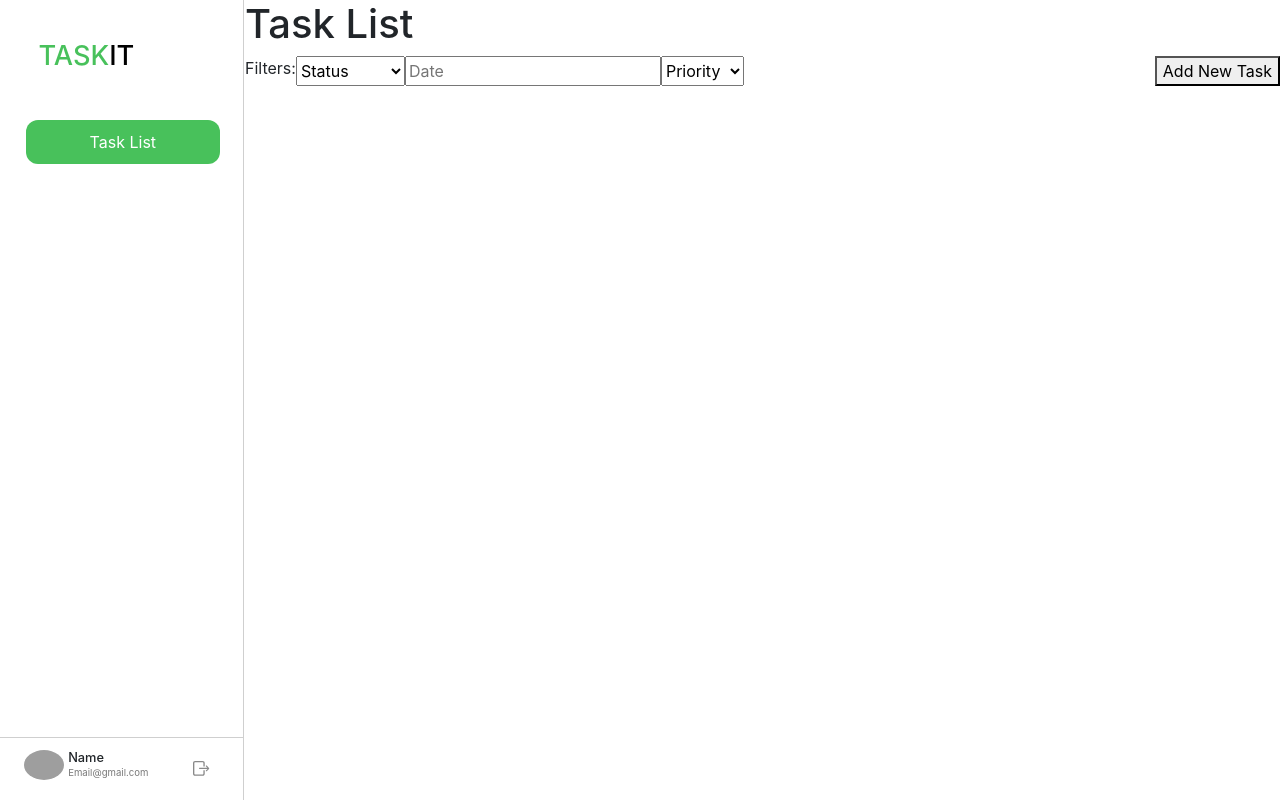
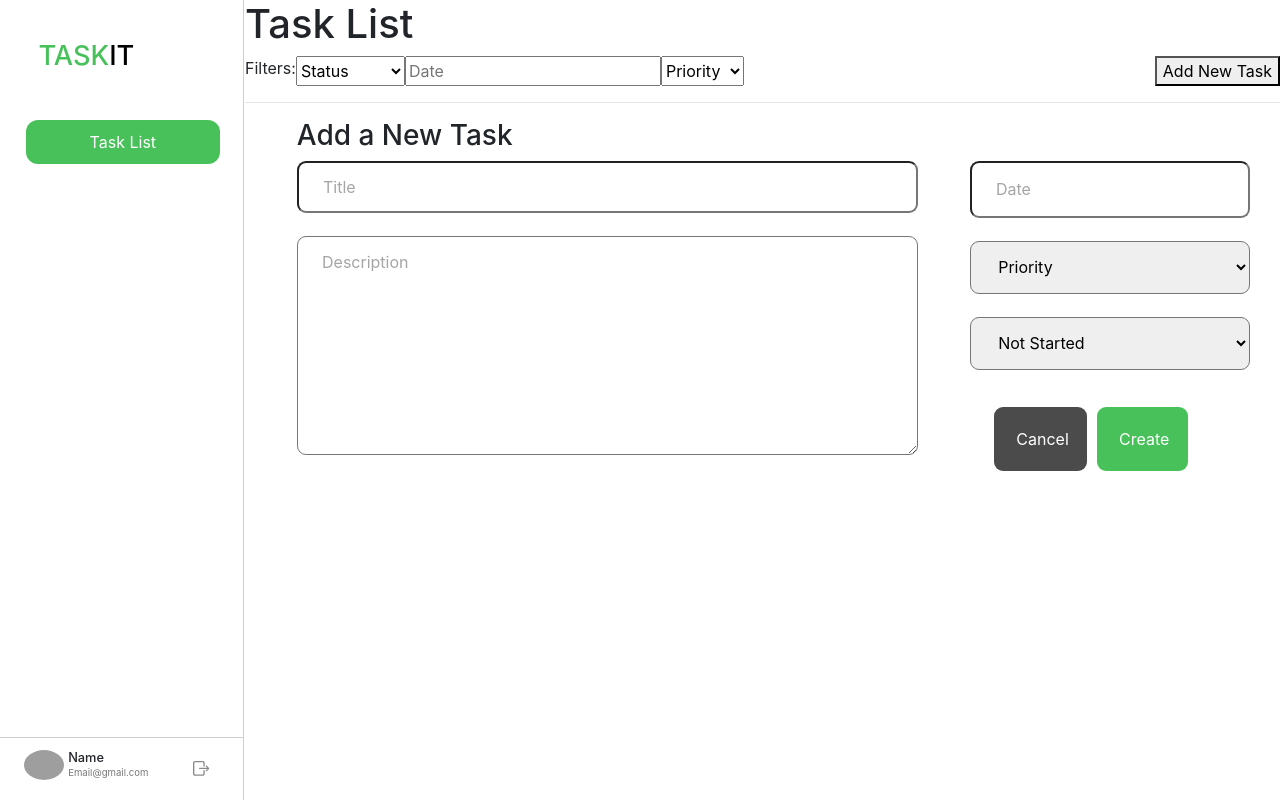
Before and after one commit to abem93/TaskIt-Project, an Angular app: page / in a window 1280 px wide. Built offline with nearby package versions, Linux system fonts and the light colour scheme; grey boxes are pictures that could not be loaded.

Commit message:
New Task Component Added

```diff
--- /dev/null
+++ b/src/app/task-list/new-task/new-task.component.css
@@ -0,0 +1,56 @@
+*{
+  border-radius: 9px;
+}
+::placeholder {
+  color: #A5A5A5;
+  opacity: 1;
+}
+select option:disabled{
+  color: red;
+}
+
+form{
+  display: flex;
+}
+h3{
+  margin-left: 5%;
+}
+.left-side{
+  display: flex;
+  flex-wrap: wrap;
+  flex-direction: column;
+  width: 60%;
+  margin: 0 5%;
+}
+.left-side *{
+  padding: 2%;
+  text-indent: 2%;
+  margin-bottom: 23px;
+}
+.right-side{
+  display: flex;
+  flex-wrap: wrap;
+  flex-direction: column;
+  width: 20%;
+}
+.right-side *{
+  padding: 7%;
+  text-indent: 4%;
+  margin-bottom: 23px;
+}
+
+/* .buttons{
+  display: flex;
+} */
+.buttons *{
+  border: none;
+  border-radius: 9px;
+  padding: 8%;
+  margin-right: 4%;
+  color: white;
+  background: #4B4B4B;;
+}
+
+#submitBtn{
+  background: #48C15B;
+}
--- /dev/null
+++ b/src/app/task-list/new-task/new-task.component.html
@@ -0,0 +1,31 @@
+<div>
+  <h3>Add a New Task</h3>
+  <form>
+    <div class="left-side">
+      <input type="text" name="title" id="title" placeholder="Title">
+      <textarea name="description" id="description" rows="8" placeholder="Description"></textarea>
+    </div>
+    <div class="right-side">
+      <input type="text" name="date" placeholder="Date" min="2000-01-01" max="2029-12-31" onfocus="this.type='date'" onblur="this.type='text'">
+      <select name="priority" id="priority">
+        <option value="" disabled selected>Priority</option>
+        <option value="low">Low</option>
+        <option value="medium">Medium</option>
+        <option value="high">High</option>
+      </select>
+      <select name="status" id="status">
+        <option value="" disabled select>Status</option>
+        <option value="notStarted">Not Started</option>
+        <option value="InProgress">In Progress</option>
+        <option value="completed">Completed</option>
+      </select>
+      <div class="buttons">
+        <button>Cancel</button>
+        <button id="submitBtn">Create</button>
+      </div>
+    </div>
+
+  </form>
+
+
+</div>
--- a/src/app/task-list/task-list.component.html
+++ b/src/app/task-list/task-list.component.html
@@ -18,3 +18,7 @@
     </div>
     <button>Add New Task</button>
 </div>
+
+
+<hr>
+<app-new-task></app-new-task>
```
Also changed, not shown: src/app/app.module.ts (+6 -2 lines), src/app/task-list/new-task/new-task.component.ts (added, +10 -0 lines), 1 other file (tests, documents, lock files or other folders).
